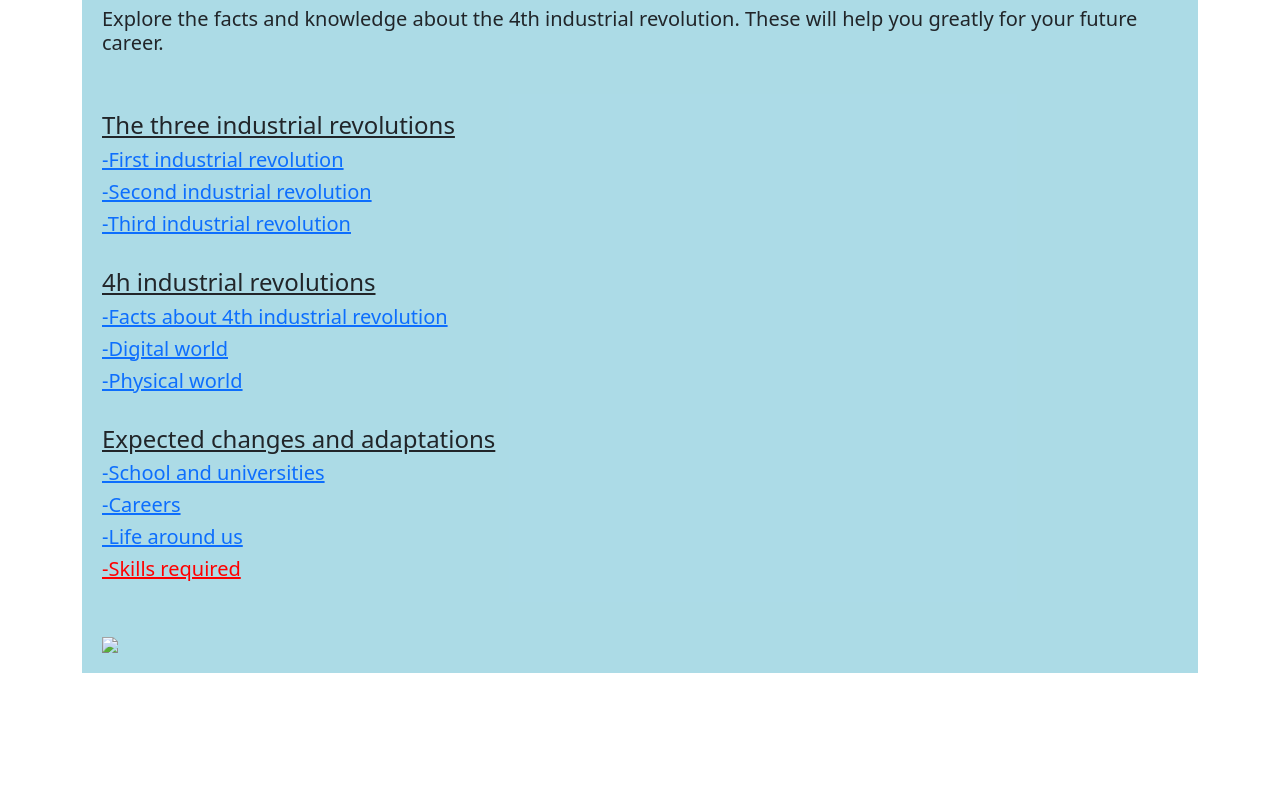
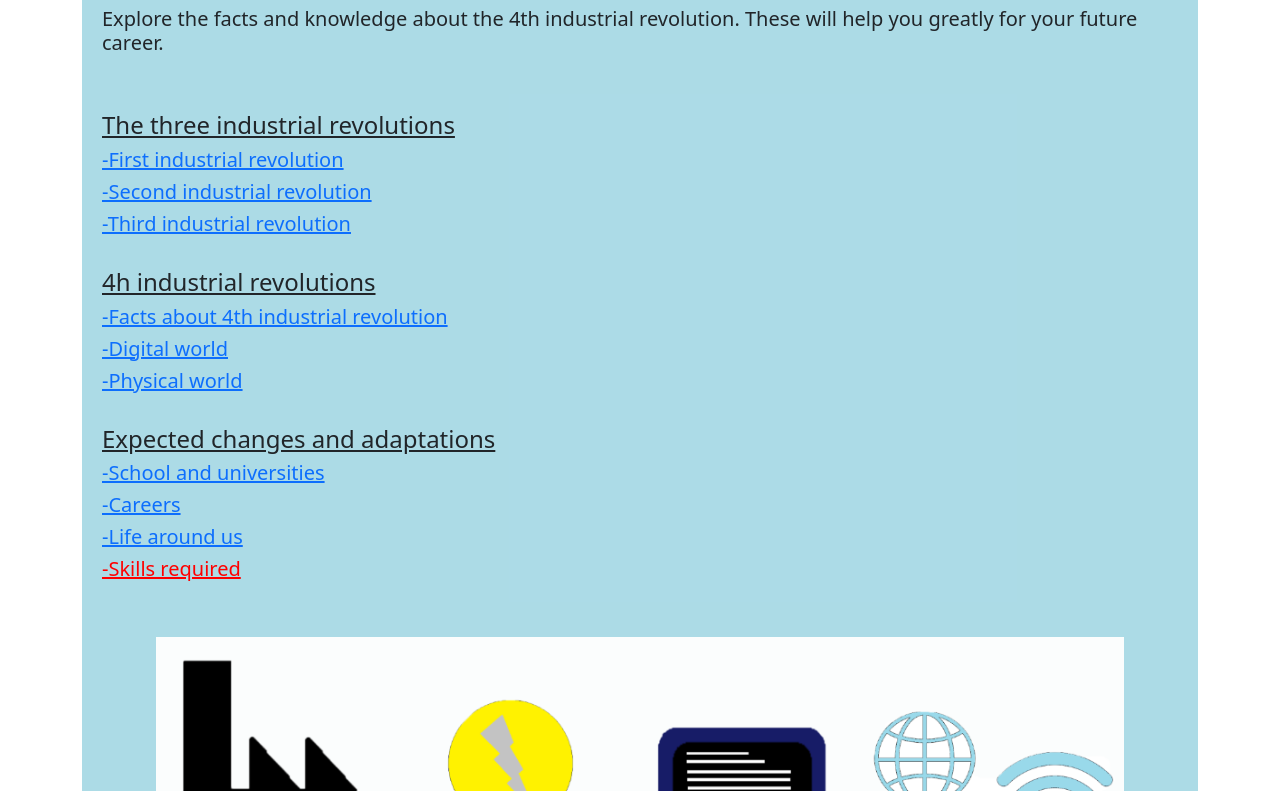
Before and after one commit to Zeuskang/IndustrialRevolution, a plain HTML site: page index.html in a window 1280 px wide. Shown: the part 161-952 px from the top of the page. Before the commit the page ends 854 px from the top, so only its background shows below. Drawn offline with nearby package versions, Linux system fonts and the light colour scheme.

Commit message:
Update index.html

```diff
--- a/index.html
+++ b/index.html
@@ -73,7 +73,7 @@
       <h5 class="acess"><a href="Life%20around%20us.html"target="_blank">-Life around us</a></h5>
       <h5 class="acess"><a style="color:red" href="Digital.html"target="_blank">-Skills required</a></h5>
 <br><br>
-<img class="industrialrevolution" src="industrial revolutions.png" >
+<img class="a" src="industrial.png" >
     </div>
   </div>
 
```
